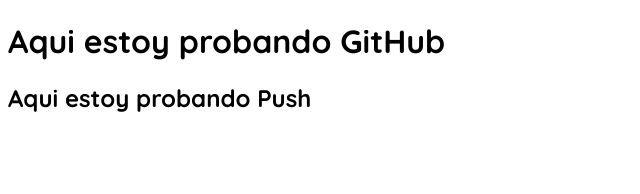
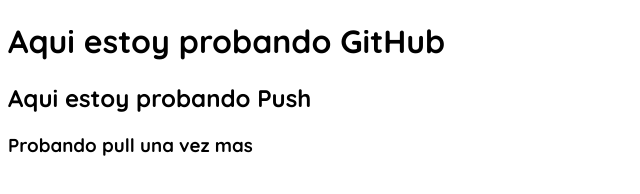
Before and after one commit to snab92/platzi, a plain HTML site: page Desktop/frontend-developer/Practico-Front1/index.html in a window 1280 px wide. Shown: the whole page, without its empty margins (0-640 px from the left). Drawn offline with Linux system fonts and the light colour scheme.

Commit message:
Update index.html
pull now

```diff
--- a/Desktop/frontend-developer/Practico-Front1/index.html
+++ b/Desktop/frontend-developer/Practico-Front1/index.html
@@ -25,5 +25,6 @@
 <body>
     <h1>Aqui estoy probando GitHub</h1>
     <h2>Aqui estoy probando Push</h2>
+    <h3>Probando pull una vez mas</h3>
 </body>
 </html>
```
